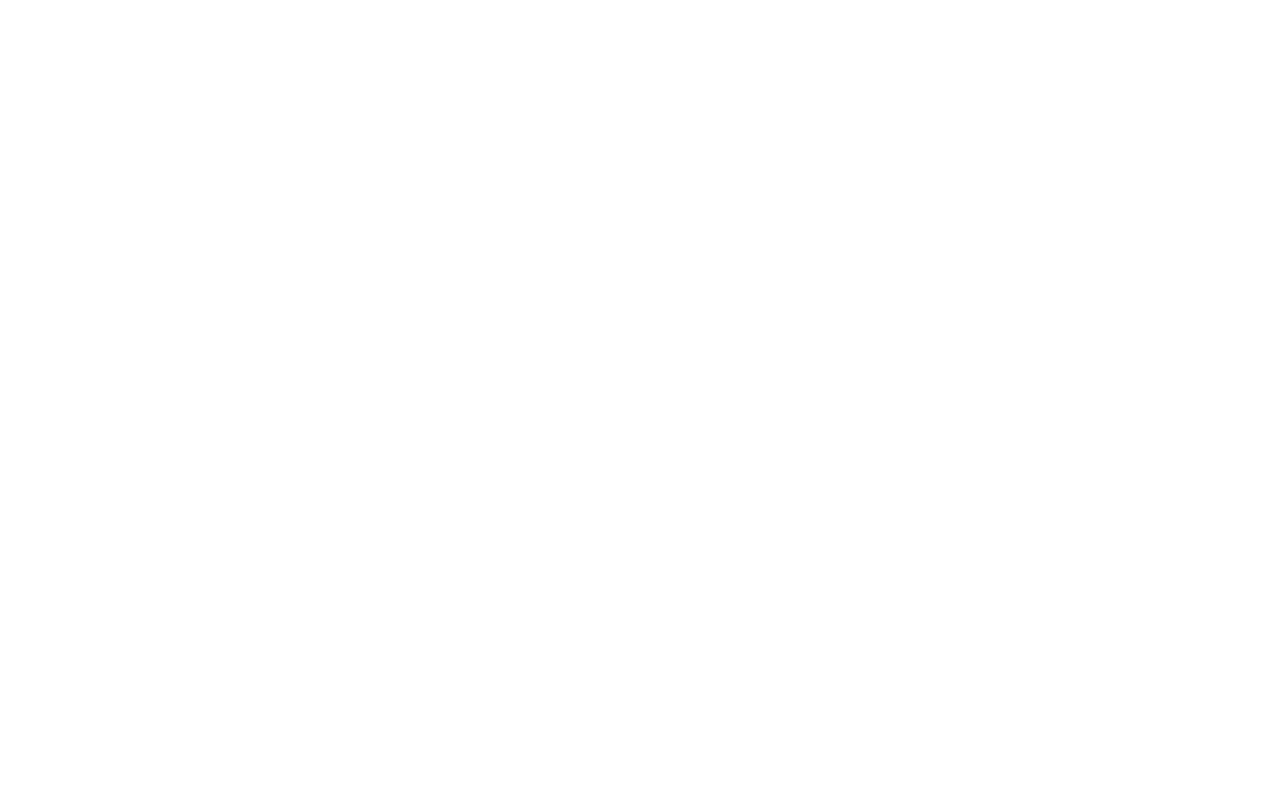
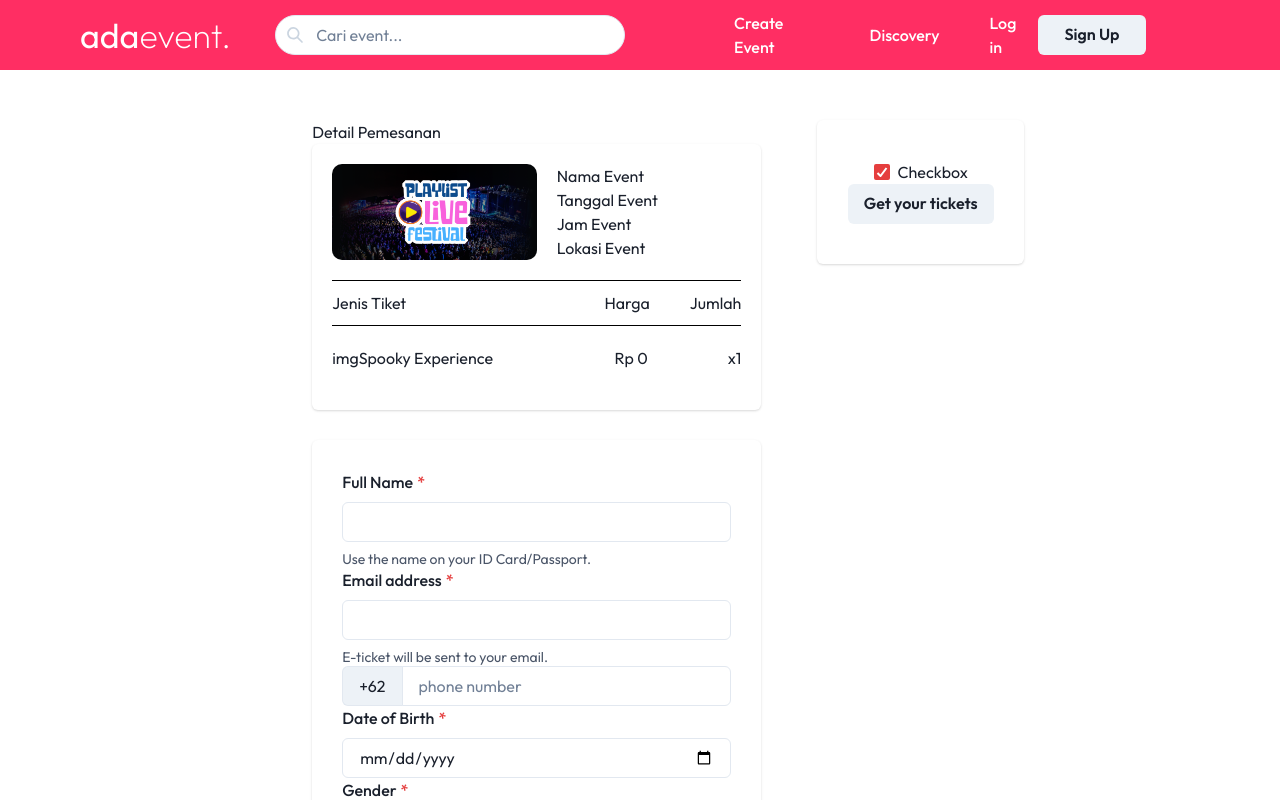
Before and after one commit to Chairuabda/mini-project-kelompok-3, a React (Vite) app: page /personal-information in a window 1280 px wide. Before the commit this address had no page. Shown: the top 800 px of the page. Built offline with nearby package versions, Linux system fonts and the light colour scheme.

Commit message:
update personal information

```diff
--- a/src/App.jsx
+++ b/src/App.jsx
@@ -1,3 +1,4 @@
+import { Box } from "@chakra-ui/react";
 import { Routes, Route } from "react-router-dom";
 import { Home } from "./pages/Home";
 import { Login } from "./pages/Login";
@@ -5,7 +6,7 @@
 import { CreateEvent } from "./pages/CreateEvent";
 import {Dashboard} from "./pages/Dashboard";
 import { MyEvent } from "./pages/Dashboard/Components/MyEvent";
-import { Box } from "@chakra-ui/react";
+import { PersonalInformation } from "./pages/PersonalInformation";
 
 
 function App() {
@@ -20,6 +21,7 @@
 				<Route path="/register" element={<Register />} />
 				<Route path="/event" element={<CreateEvent />} />
 				<Route path="/dashboard/myevent" element={<MyEvent />} />
+				<Route path="/personal-information" element={<PersonalInformation />} />
 			</Routes>
 		</Box>
 	);
--- a/src/pages/Home/Components/FeaturedEvent/index.jsx
+++ b/src/pages/Home/Components/FeaturedEvent/index.jsx
@@ -18,6 +18,7 @@
 	const dataEvent = async () => {
 		try {
 			const response = await axios.get("http://localhost:3000/event");
+			console.log(response.data)
 			setEvent(response.data);
 		} catch (err) {
 			console.log(err);
--- /dev/null
+++ b/src/pages/PersonalInformation/Components/information-form.jsx
@@ -0,0 +1,129 @@
+/* eslint-disable react/no-unescaped-entities */
+import {
+	FormControl,
+	FormLabel,
+	FormHelperText,
+	Input,
+	InputGroup,
+	InputLeftAddon,
+	Select,
+	Card,
+	Checkbox,
+	Flex,
+	Center,
+	Box,
+	Button,
+	Text,
+	Image,
+} from "@chakra-ui/react";
+
+export const InformationForm = () => {
+	return (
+		<Center w={"100vw"} mt={"50px"} mb={"150px"}>
+			<Flex w={"60%"} justify={"space-evenly"}>
+				<Flex
+					direction={"column"}
+					w={"full"}
+					justifyContent={"center"}
+					alignItems={"center"}
+				>
+					<Box w={"80%"} >
+						<Text>Detail Pemesanan</Text>
+
+						<Center mb={"30px"}>
+							<Card p={"20px"}>
+								<Flex mb={"20px"}>
+									<Box w={"50%"}>
+										<Image src="/event1.png" borderRadius={"10px"}/>
+									</Box>
+									<Box w={"50%"} pl={"20px"}>
+                                        <Text>Nama Event</Text>
+                                        <Text>Tanggal Event</Text>
+                                        <Text>Jam Event</Text>
+                                        <Text>Lokasi Event</Text>
+                                    </Box>
+								</Flex>
+                                <Flex justify={"space-between"} py={"10px"} borderY={"1px solid black"}>
+                                    <Text>Jenis Tiket</Text>
+                                    <Flex gap={10}>
+                                        <Text>Harga</Text>
+                                        <Text>Jumlah</Text>
+                                    </Flex>
+                                </Flex>
+                                <Flex justify={"space-between"} py={"20px"}>
+                                    <Flex>
+                                        <Text>img</Text>
+                                        <Text>Spooky Experience</Text>
+                                    </Flex>
+                                    <Flex gap={20}>
+                                        <Text>Rp 0</Text>
+                                        <Text>x1</Text>
+                                    </Flex>
+                                </Flex>
+							</Card>
+						</Center>
+
+						<Card p={"30px"}>
+							<FormControl isRequired>
+								<FormLabel>Full Name</FormLabel>
+								<Input type="email" />
+								<FormHelperText>
+									Use the name on your ID Card/Passport.
+								</FormHelperText>
+							</FormControl>
+
+							<FormControl isRequired>
+								<FormLabel>Email address</FormLabel>
+								<Input type="email" />
+								<FormHelperText>
+									E-ticket will be sent to your email.
+								</FormHelperText>
+							</FormControl>
+
+							<FormControl isRequired>
+								<InputGroup>
+									<InputLeftAddon>+62</InputLeftAddon>
+									<Input type="tel" placeholder="phone number" />
+								</InputGroup>
+							</FormControl>
+
+							<FormControl isRequired>
+								<FormLabel>Date of Birth</FormLabel>
+								<InputGroup>
+									<Input
+										placeholder="Select Date and Time"
+										size="md"
+										type="date"
+									/>
+								</InputGroup>
+							</FormControl>
+
+							<FormControl isRequired>
+								<FormLabel>Gender</FormLabel>
+								<Select placeholder="Select your gender">
+									<option value="option1">Man</option>
+									<option value="option2">Women</option>
+								</Select>
+							</FormControl>
+						</Card>
+					</Box>
+				</Flex>
+
+				<Card h={"fit-content"} w={"fit-content"} p={"40px 50px"}>
+					<Center display={"flex"} flexDirection={"column"}>
+						<Checkbox colorScheme="red" defaultChecked>
+							Checkbox
+						</Checkbox>
+						<Button
+							_focus={{ outline: "none" }}
+							_hover={{ border: "none" }}
+							border={"none"}
+						>
+							Get your tickets
+						</Button>
+					</Center>
+				</Card>
+			</Flex>
+		</Center>
+	);
+};
--- /dev/null
+++ b/src/pages/PersonalInformation/index.jsx
@@ -0,0 +1,14 @@
+import { Box } from "@chakra-ui/react"
+import { InformationForm } from "./Components/information-form"
+import { Navbar } from "../Components/Navbar"
+import { Footer } from "../Home/Components/Footer"
+
+export const PersonalInformation = () => {
+    return (
+        <Box>
+            <Navbar />
+            <InformationForm />
+            <Footer/>
+        </Box>
+    )
+}
```
Also changed, not shown: src/pages/GenerateRefferalCode/index.js (added, +20 -0 lines).
